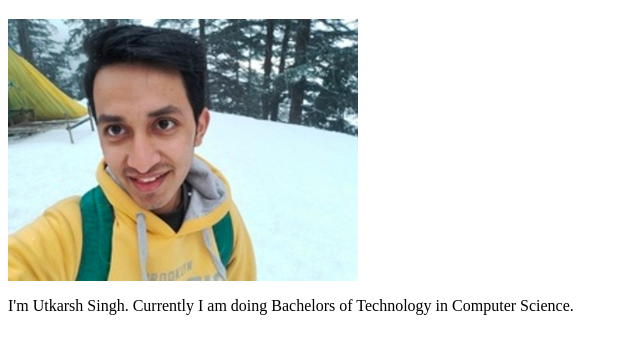
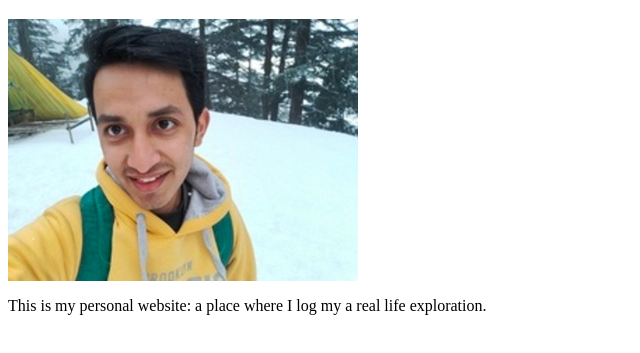
Before and after one commit to utkarsh181/utkarsh181.github.io, a plain HTML site: page index.html in a window 1280 px wide. Shown: the part 87-440 px from the top of the page, without its empty margins (0-640 px from the left). Drawn offline with Linux system fonts and the light colour scheme.

Commit message:
remove personal info

```diff
--- a/index.html
+++ b/index.html
@@ -12,8 +12,8 @@
     <h1>Welcome to Utkarsh Singh's homepage!</h1>
       <img src="utkarsh.jpg" alt="Utkarsh Singh">
     <p>
-      I'm Utkarsh Singh.  Currently I am doing Bachelors of Technology
-      in Computer Science.
+      This is my personal website: a place where I log my a real life
+      exploration.
     </p>
   </body>
 </html>
```
